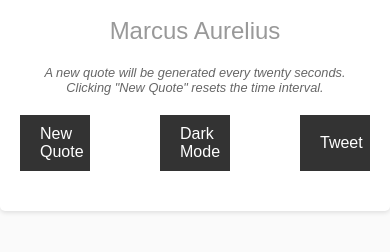
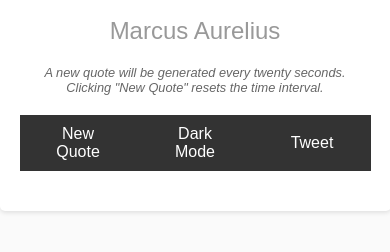
Before and after one commit to S-Filip/philosophy-inspo, a plain HTML site: page pages/quotes.html in a window 390 px wide. Shown: the part 386-638 px from the top of the page. Drawn offline with Linux system fonts and the light colour scheme; no server answers.

Commit message:
Responsive design/button

```diff
--- a/styles/dark-mode.css
+++ b/styles/dark-mode.css
@@ -48,7 +48,7 @@ body {
 }
 
 button {
-  width: 20%;
+  width: 8rem;
   padding: 10px 20px;
   border: none;
   background: #fff;
--- a/styles/light-mode.css
+++ b/styles/light-mode.css
@@ -47,7 +47,7 @@ body {
 }
 
 button {
-  width: 20%;
+  width: 8rem;
   padding: 10px 20px;
   border: none;
   background: #333;
```
